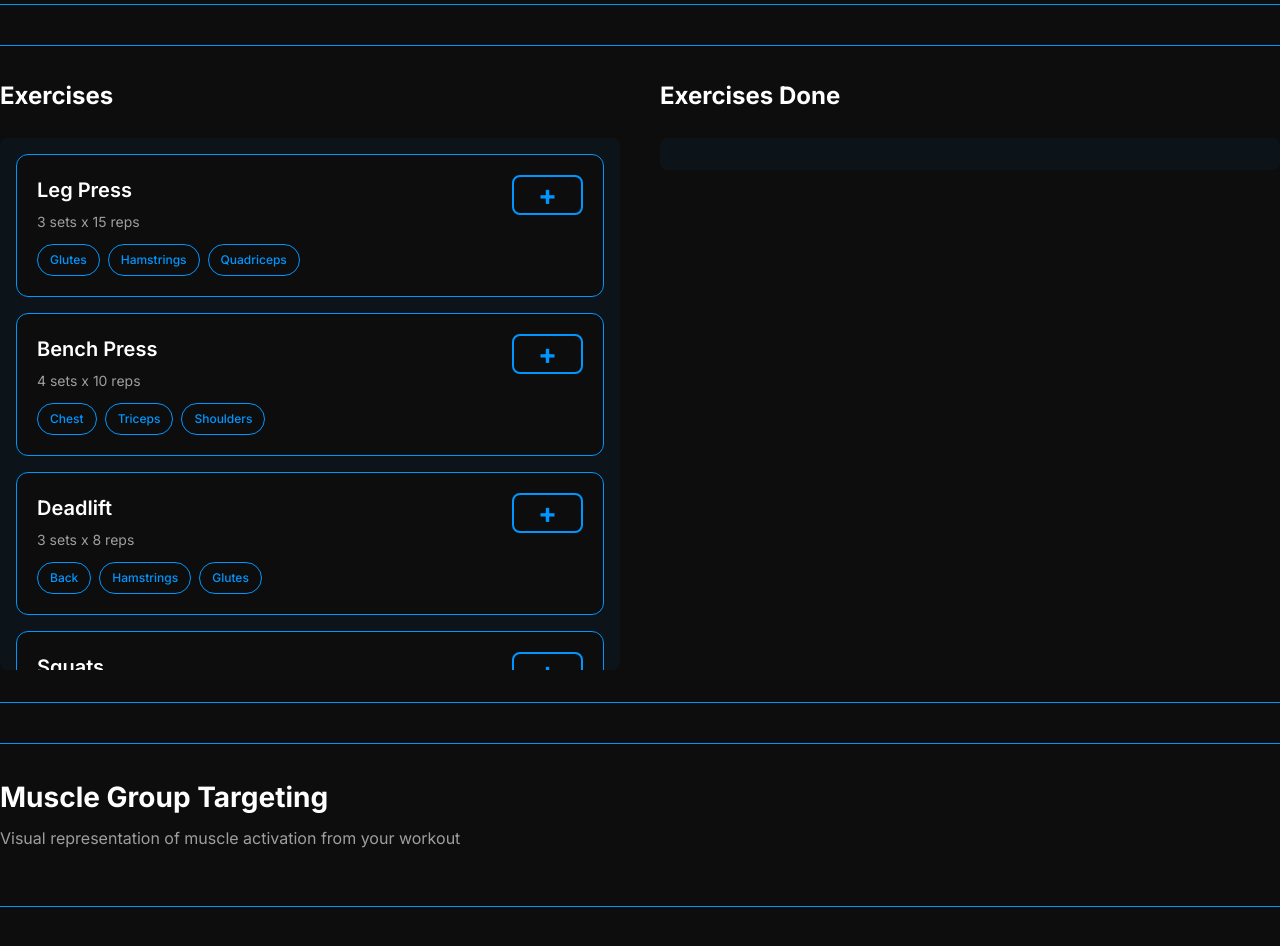
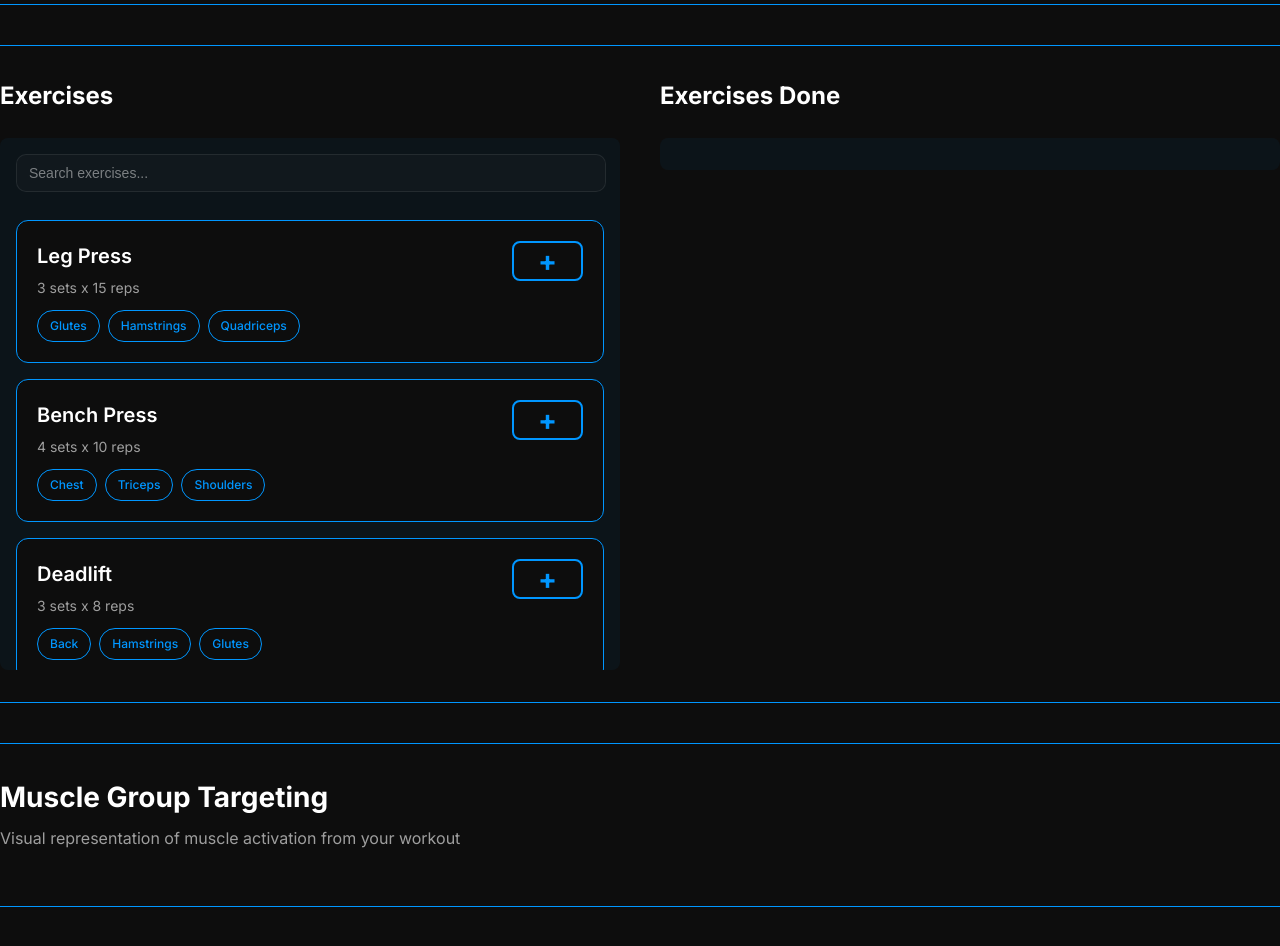
Before and after one commit to vladi245/WebFrontend-group8, a React (Vite) app: page /workout in a window 1280 px wide. Shown: the part 960-1906 px from the top of the page. Built offline with nearby package versions, Linux system fonts and the light colour scheme.

Commit message:
added search bar to filter exercise list

```diff
--- a/src/components/Exercises/Exercises.module.css
+++ b/src/components/Exercises/Exercises.module.css
@@ -116,6 +116,36 @@
     font-weight: 500;
 }
 
+.searchContainer {
+    margin-bottom: 12px;
+}
+
+.searchInput {
+    width: 96%;
+    padding: 10px 12px;
+    border-radius: 10px;
+    border: 1px solid rgba(255, 255, 255, 0.08);
+    background-color: rgba(255, 255, 255, 0.02);
+    color: #ffffff;
+    font-size: 14px;
+    outline: none;
+    transition: border-color 0.15s ease, box-shadow 0.15s ease;
+}
+
+.searchInput::placeholder {
+    color: rgba(255, 255, 255, 0.45);
+}
+
+.searchInput:focus {
+    border-color: #0096FF;
+    box-shadow: 0 4px 12px rgba(0, 150, 255, 0.12);
+}
+
+.noResults {
+    color: rgba(255, 255, 255, 0.6);
+    padding: 12px 4px;
+}
+
 .addButton,
 .removeButton {
     flex-shrink: 0;
--- a/src/components/Exercises/Exercises.tsx
+++ b/src/components/Exercises/Exercises.tsx
@@ -1,4 +1,4 @@
-import { useState } from 'react';
+import { useState, useMemo } from 'react';
 import style from './Exercises.module.css';
 
 interface Exercise {
@@ -23,6 +23,14 @@ const Exercises = () => {
     ]);
 
     const [completedExercises, setCompletedExercises] = useState<Exercise[]>([]);
+    const [searchTerm, setSearchTerm] = useState<string>('');
+
+    // Filtered list derived from available exercises and the search term
+    const filteredAvailable = useMemo(() => {
+        const q = searchTerm.trim().toLowerCase();
+        if (!q) return availableExercises;
+        return availableExercises.filter((ex) => ex.name.toLowerCase().includes(q));
+    }, [availableExercises, searchTerm]);
 
     const addToCompleted = (exercise: Exercise) => {
         setCompletedExercises([...completedExercises, exercise]);
@@ -39,7 +47,20 @@ const Exercises = () => {
             <div className={style.exercisesSection}>
                 <h2 className={style.sectionTitle}>Exercises</h2>
                 <div className={style.exerciseList}>
-                    {availableExercises.map((exercise) => (
+                    <div className={style.searchContainer}>
+                        <input
+                            className={style.searchInput}
+                            placeholder="Search exercises..."
+                            value={searchTerm}
+                            onChange={(e) => setSearchTerm(e.target.value)}
+                            aria-label="Search exercises by name"
+                        />
+                    </div>
+
+                    {filteredAvailable.length === 0 ? (
+                        <p className={style.noResults}>No exercises match "{searchTerm}"</p>
+                    ) : (
+                        filteredAvailable.map((exercise) => (
                             <div key={exercise.id} className={style.exerciseCard}>
                                 <div className={style.exerciseContent}>
                                     <div className={style.exerciseInfo}>
@@ -66,7 +87,8 @@ const Exercises = () => {
                                     +
                                 </button>
                             </div>
-                    ))}
+                        ))
+                    )}
                 </div>
             </div>
 
```
Lines whose indentation alone changed are shown as unchanged.
